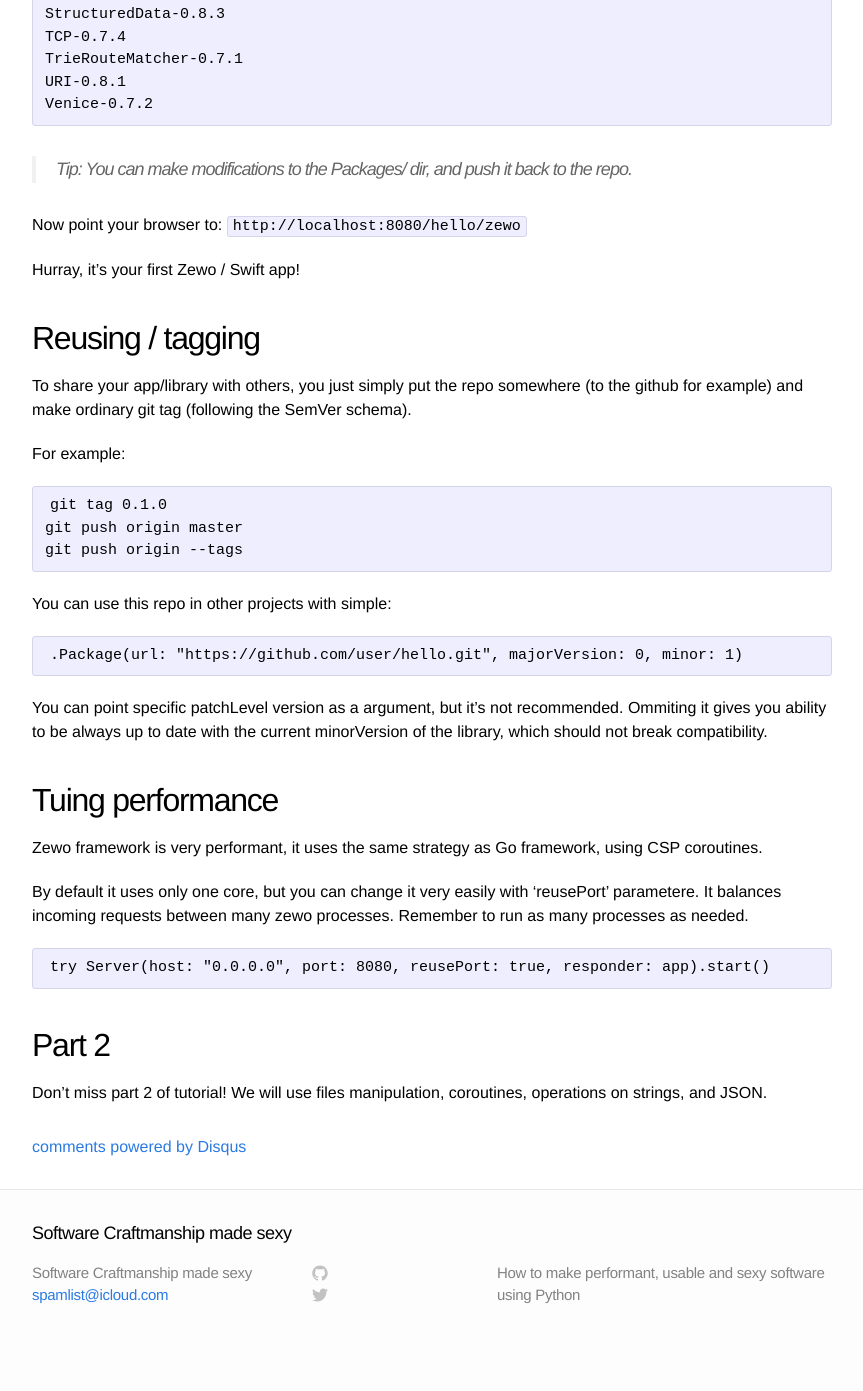
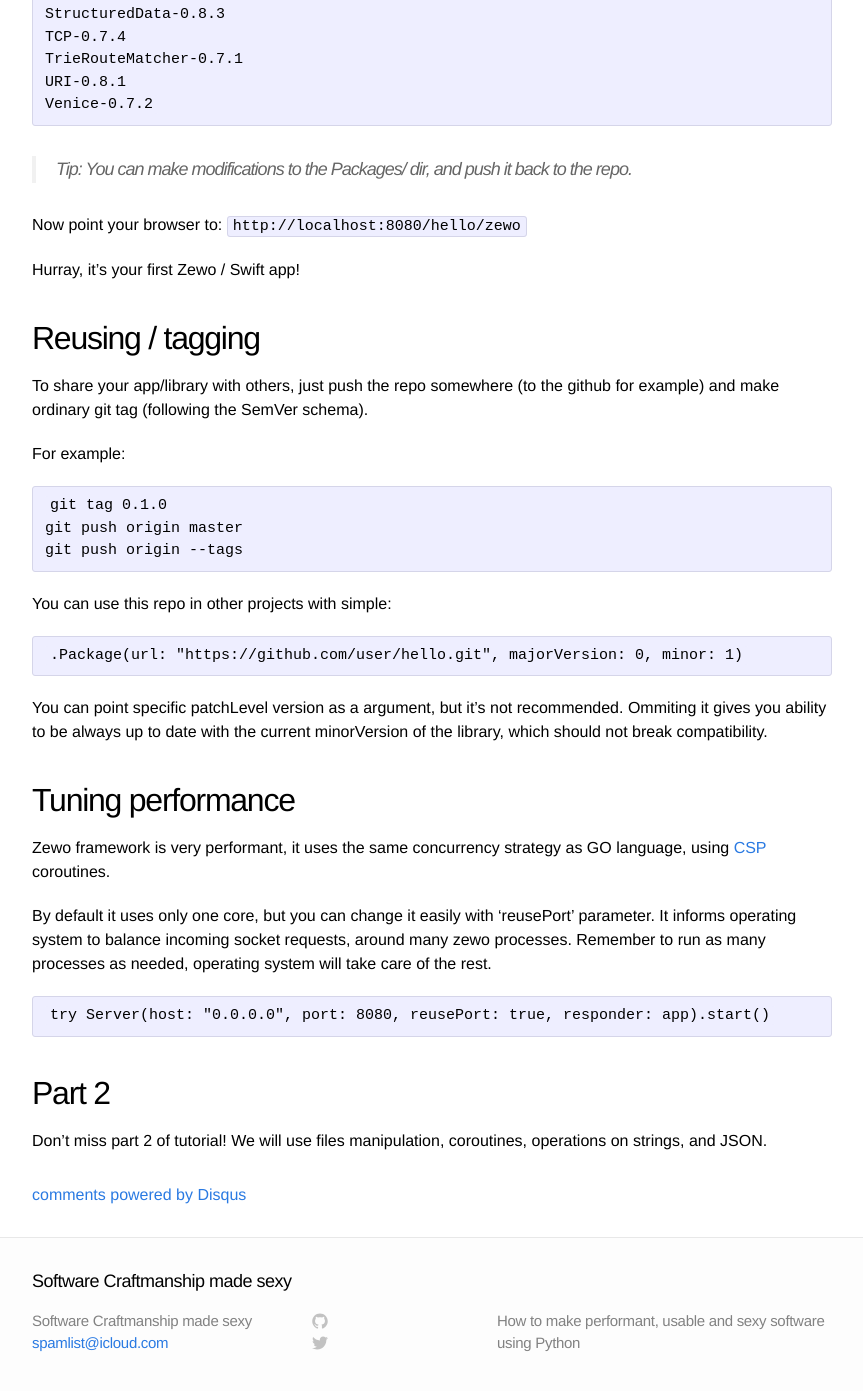
Before and after one commit to vi4m/vi4m.github.io, a Jekyll site: the page built from _posts/2016-08-01-swift-on-linux-tutorial.md, in a window 1280 px wide and 1400 px high, scrolled down 4750 px. Shown: the top 1391 px of the window, without its empty margins (208-1071 px from the left). Built offline with Jekyll 4.4.1, drawn with Linux system fonts in a browser that asks for light colours; comment, search, counter and statistics services are not loaded; before the commit the page ends 6102 px from its top, so only the background shows below that; some of the changed text lies outside the part shown.

Commit message:
Formatting

```diff
--- a/_posts/2016-08-01-swift-on-linux-tutorial.md
+++ b/_posts/2016-08-01-swift-on-linux-tutorial.md
@@ -214,7 +214,7 @@ Hurray, it's your first Zewo / Swift app!
 
 ## Reusing / tagging
 
-To share your app/library with others, you just simply put the repo somewhere (to the github for example) and make ordinary git tag (following the SemVer schema).
+To share your app/library with others, just push the repo somewhere (to the github for example) and make ordinary git tag (following the SemVer schema).
 
 For example:
 
@@ -228,12 +228,12 @@ You can use this repo in other projects with simple:
 
 You can point specific patchLevel version as a argument, but it's not recommended. Ommiting it gives you ability to be always up to date with the current minorVersion of the library, which should not break compatibility.
 
-## Tuing performance
+## Tuning performance
 
 
-Zewo framework is very performant, it uses the same strategy as Go framework, using CSP coroutines.
+Zewo framework is very performant, it uses the same concurrency strategy as GO language, using [CSP](https://en.wikipedia.org/wiki/Communicating_sequential_processes) coroutines.
 
-By default it uses only one core, but you can change it very easily with 'reusePort' parametere. It balances incoming requests between many zewo processes. Remember to run as many processes as needed.
+By default it uses only one core, but you can change it easily with 'reusePort' parameter. It informs operating system to balance incoming socket requests, around many zewo processes. Remember to run as many processes as needed, operating system will take care of the rest.
 
 	try Server(host: "0.0.0.0", port: 8080, reusePort: true, responder: app).start()
 
```
Also changed, not shown: other parts of _posts/2016-08-01-swift-on-linux-tutorial.md (+1 -1 lines).
